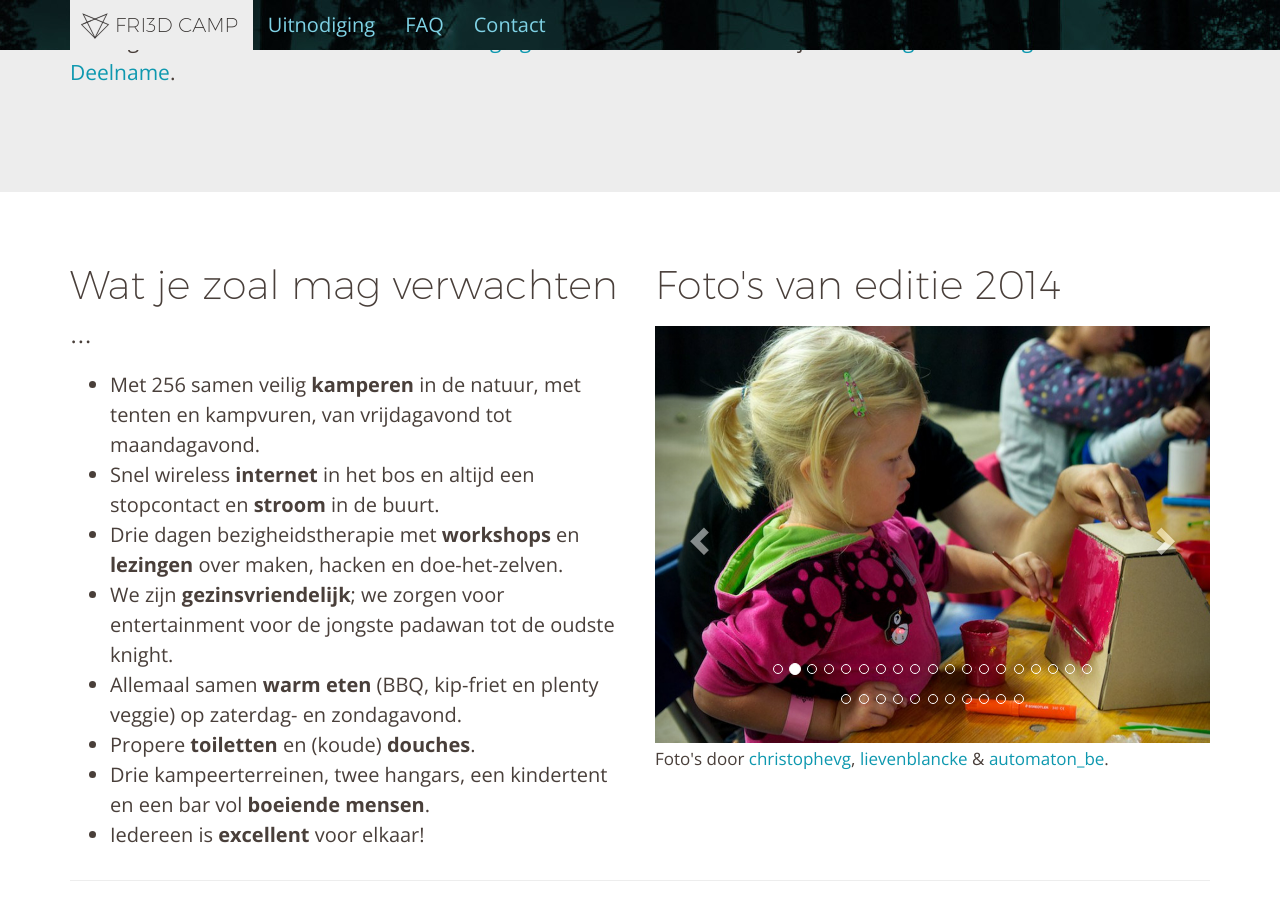
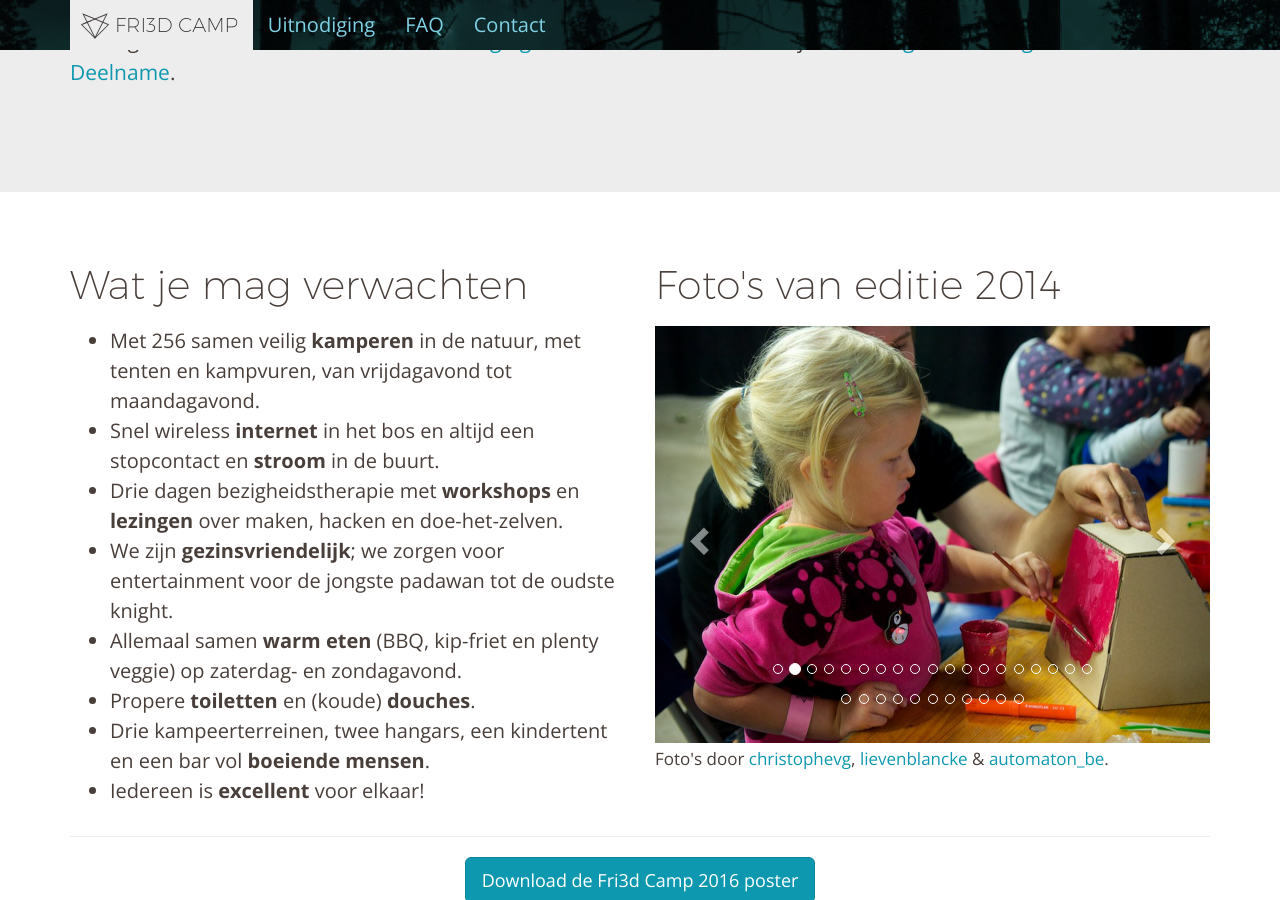
Before and after one commit to Fri3dCamp/fri3dweb2016, a Jekyll site: the page built from index.md, in a window 1280 px wide and 900 px high, scrolled down 555 px. Built offline with Jekyll 4.4.1, drawn with Linux system fonts in a browser that asks for light colours; nearby versions of some CDN libraries.

Commit message:
shorter title on home

```diff
--- a/index.md
+++ b/index.md
@@ -9,7 +9,7 @@
     </div>
 
 watisfri3d: >
-  <h2>Wat je zoal mag verwachten ...</h2>
+  <h2>Wat je mag verwachten</h2>
   <ul>
   <li>Met 256 samen veilig <strong>kamperen</strong> in de natuur, met tenten en kampvuren, van vrijdagavond tot maandagavond.</li>
   <li>Snel wireless <strong>internet</strong> in het bos en altijd een stopcontact en <strong>stroom</strong> in de buurt.</li>
```
